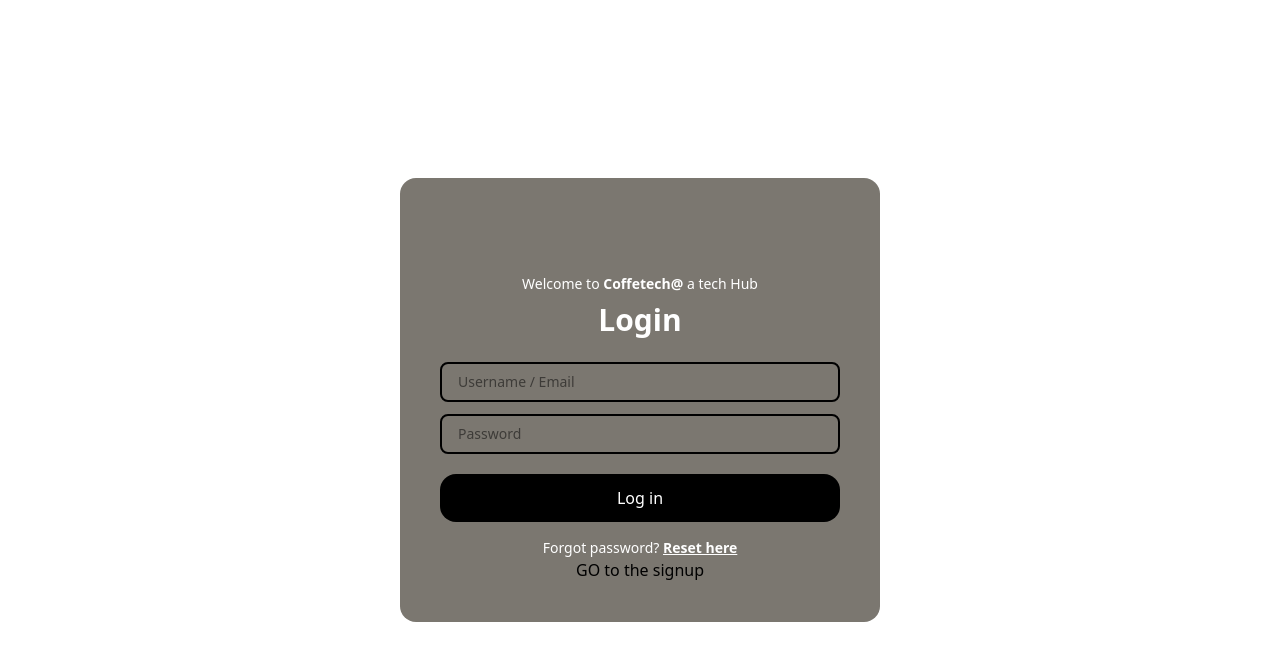
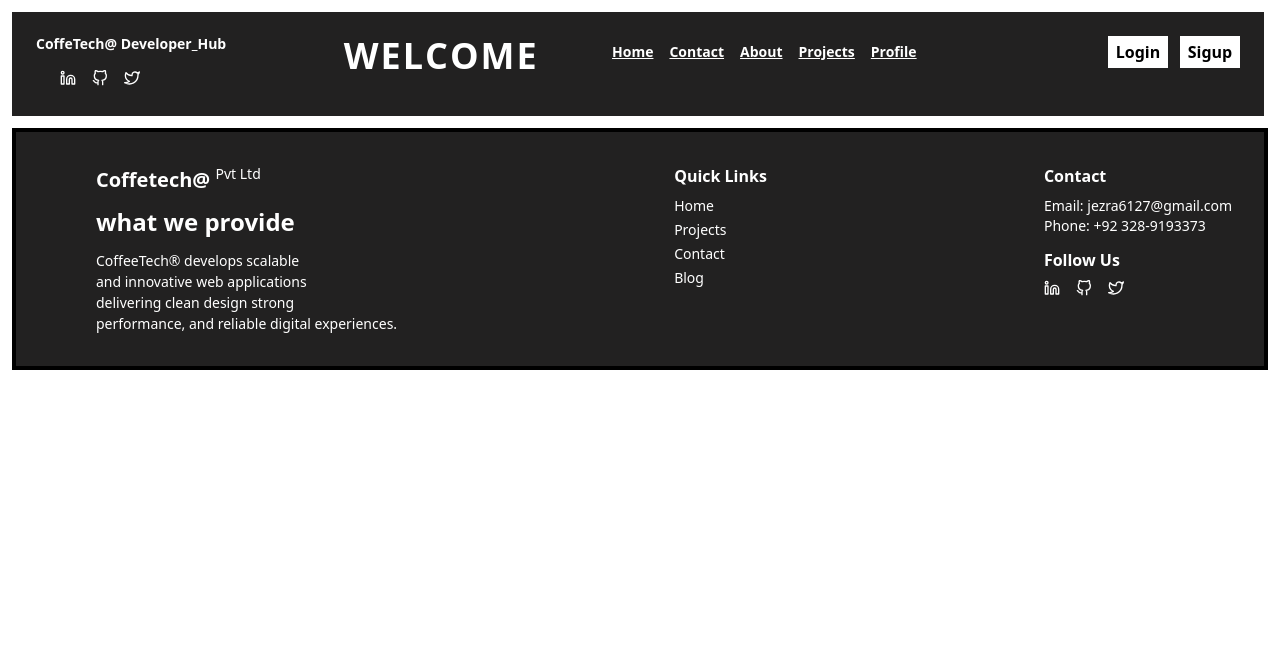
Before and after one commit to Eng-RehmanAli/fullstack_project, a Next.js app in the folder my-app/: page / in a window 1280 px wide. Shown: the top 660 px of the page. Built offline with nearby package versions, Linux system fonts and the light colour scheme.

Commit message:
Set the header and footer and make it with the some design

```diff
--- /dev/null
+++ b/my-app/src/app/Footer/page.tsx
@@ -0,0 +1,56 @@
+"use client"
+import { FiLinkedin, FiGithub, FiTwitter } from "react-icons/fi";
+function Footerpage() {
+  return (
+   <div className="w-100vw border-4 border-black bg-[#222121] flex justify-between  p-8 m-3">
+
+  <div className="flex flex-col gap-3 text-white ml-12">
+    <h1 className="font-bold text-xl">
+      Coffetech@ <span className="align-super text-sm font-extralight">Pvt Ltd</span>
+    </h1>
+
+    <p className="font-semibold text-2xl">what we provide</p>
+
+    <p className="leading-normal text-sm font-extralight">
+      CoffeeTech® develops scalable <br />
+      and innovative web applications <br />
+      delivering clean design strong <br />
+      performance, and reliable digital experiences.
+    </p>
+  </div>
+
+  <div className="text-white">
+    <h3 className="font-semibold mb-2">Quick Links</h3>
+    <ul className="text-sm space-y-1">
+      <li>Home</li>
+      <li>Projects</li>
+      <li>Contact</li>
+      <li>Blog</li>
+    </ul>
+  </div>
+
+  <div className="text-white">
+    <h3 className="font-semibold mb-2">Contact</h3>
+    <p className="text-sm">Email: jezra6127@gmail.com</p>
+    <p className="text-sm">Phone: +92 328-9193373</p>
+
+    <h3 className="font-semibold mb-2 mt-3">Follow Us</h3>
+
+    <div className="flex gap-4">
+      <a href="https://www.linkedin.com/in/rehman-ali3" target="_blank">
+        <FiLinkedin />
+      </a>
+      <a href="https://github.com" target="_blank">
+        <FiGithub />
+      </a>
+      <a href="https://twitter.com" target="_blank">
+        <FiTwitter />
+      </a>
+    </div>
+  </div>
+
+</div>
+  )
+}
+
+export default Footerpage
--- /dev/null
+++ b/my-app/src/app/Header/page.tsx
@@ -0,0 +1,69 @@
+"use client"
+import { FiLinkedin, FiGithub, FiTwitter } from "react-icons/fi";
+import { useEffect, useRef } from "react";
+function Headerpage() {
+  const containerf=useRef<HTMLDivElement>(null);
+
+
+  useEffect(()=>{
+     const word="WELCOME"
+      const container=containerf.current
+      if(!container) return
+      word.split('').forEach((char,i)=>{
+    const span=document.createElement('span');
+
+    span.textContent=char
+    span.className = 'inline-block text-4xl font-bold text-white opacity-0'
+    container.appendChild(span)
+    {/*The case of the animation is */}
+
+    setTimeout(() => {
+      span.classList.add('animated-pop')
+    }, i*150);
+  })
+
+
+  },[])
+  return (
+    <div>
+      <header>
+       <div className="min-w-100vw  bg-[#222121] mr-4 m-3 p-6 flex flex-row  justify-between">
+        <div className=" h-10  bg-[#222121] w-60 text-center flex justify-center  flex-col  ">
+            <h1 className="font-extrabold  h-20 text-sm flex justify-left p-0  hover:scale-105 transition text-white cursor-pointer  mt-2">CoffeTech@  Developer_Hub</h1>
+           <div className="flex flex-row gap-4  ml-6 text-white mt-4">
+             <a href="https://www.linkedin.com/in/rehman-ali3" target="_blank">
+                    <FiLinkedin />
+                  </a>
+                  <a href="https://github.com" target="_blank">
+                    <FiGithub />
+                  </a>
+                  <a href="https://twitter.com" target="_blank">
+                    <FiTwitter />
+                  </a>
+           </div>
+        </div>
+        <div ref={containerf}
+          className="flex justify-center gap-[2px] mb-4  text-black">
+
+        </div>
+    <div  className="mr-29" >
+      <ul className="flex flex-row bg-[#222121] gap-4 w-80  justify-center  mt-1.5">
+        <li className="font-extrabold text-sm text-white cursor-pointer underline ">Home</li>
+        <li className="font-extrabold text-sm text-white cursor-pointer  underline">Contact </li>
+        <li className="font-extrabold text-sm text-white cursor-pointer  underline">About</li>
+        <li className="font-extrabold text-sm text-white cursor-pointer  underline">Projects</li>
+        <li className="font-extrabold text-sm text-white cursor-pointer  underline">Profile</li>
+
+      </ul>
+    </div>
+    <div className="text-white flex flex-row gap-3 ">
+      <button className="bg-white text-black h-8 w-15 rounded-0.5xl font-bold cursor-pointer">Login</button>
+      <button className="bg-white text-black h-8 w-15 rounded-0.5xl font-bold cursor-pointer">Sigup</button>
+    </div>
+       </div>
+      </header>
+    </div>
+  )
+}
+
+export default Headerpage
--- /dev/null
+++ b/my-app/src/app/Home/page.tsx
@@ -0,0 +1,11 @@
+"use client"
+
+function Homepage() {
+  return (
+    <div>
+
+    </div>
+  )
+}
+
+export default Homepage
--- a/my-app/src/app/page.tsx
+++ b/my-app/src/app/page.tsx
@@ -1,10 +1,12 @@
 "use client"
 // import Signpage from "./signup/page";
-import LoginPage from "./login/page.tsx";
+import Footerpage from "./Footer/page";
+import Headerpage from "./Header/page";
 export default function Home() {
   return (
   <div>
- <LoginPage/>
+    <Headerpage/>
+ <Footerpage/>
   </div>
   );
 }
```
